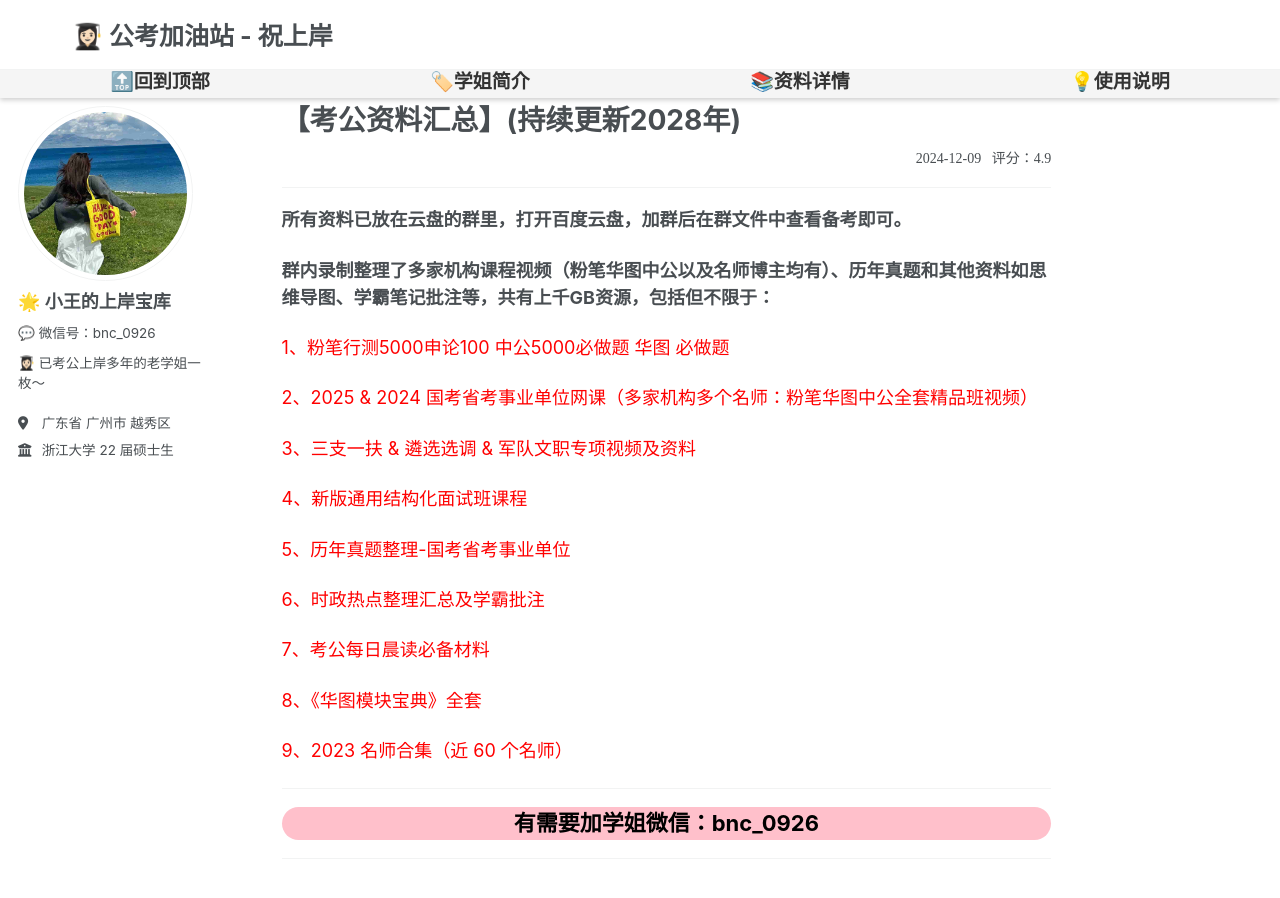
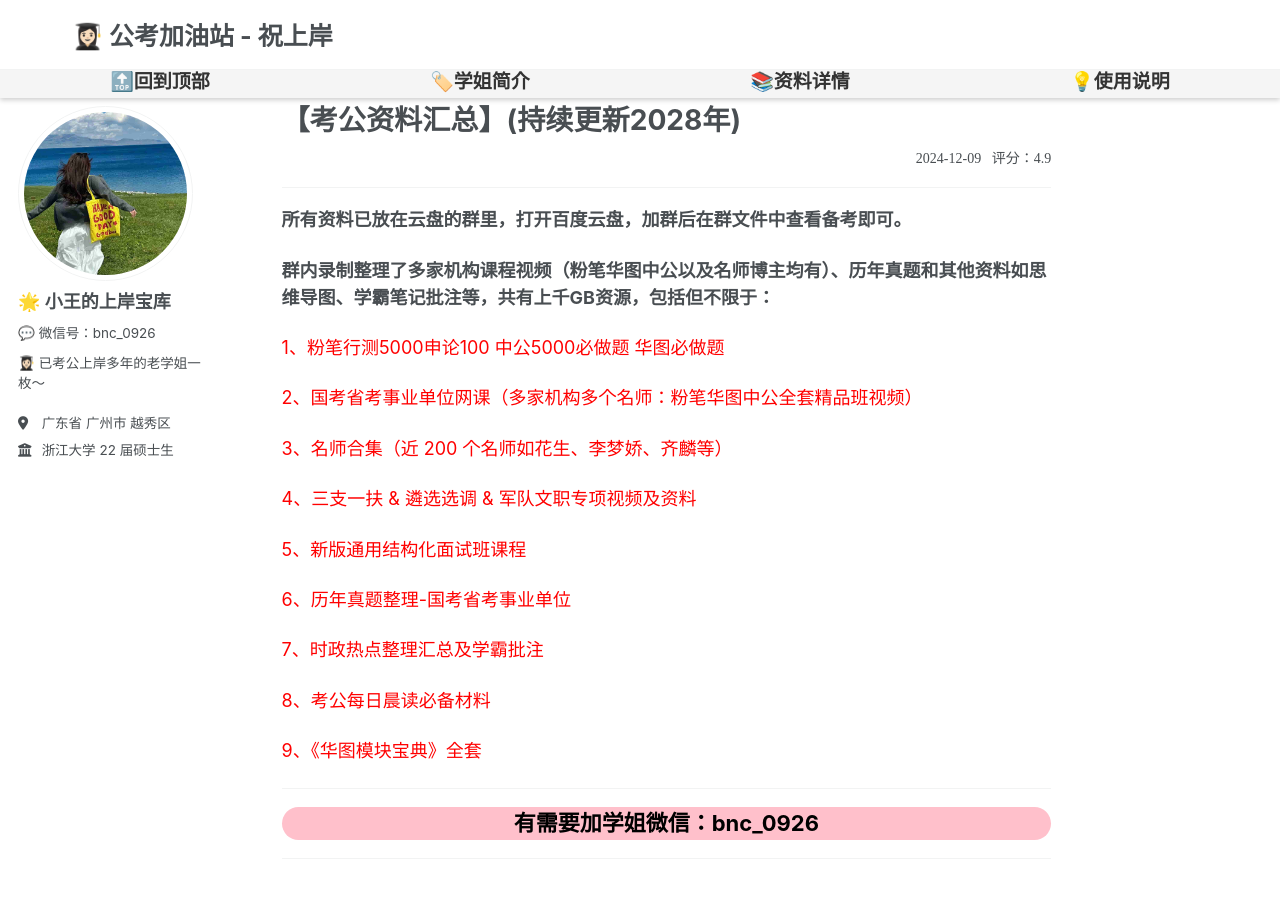
Before and after one commit to KnowledgeStoreVIP/GkStoreVIP.github.io, a Jekyll site: the page built from _pages/about.md, in a window 1280 px wide and 900 px high. Built offline with Jekyll 4.4.1, drawn with Linux system fonts in a browser that asks for light colours; comment, search, counter and statistics services are not loaded.

Commit message:
Update about.md

```diff
--- a/_pages/about.md
+++ b/_pages/about.md
@@ -87,23 +87,25 @@ redirect_from:
 
 <b>群内录制整理了多家机构课程视频（粉笔华图中公以及名师博主均有）、历年真题和其他资料如思维导图、学霸笔记批注等，共有上千GB资源，包括但不限于：</b>
 
-<span style="color: red;">1、粉笔行测5000申论100 中公5000必做题 华图 必做题</span>
+<span style="color: red;">1、粉笔行测5000申论100 中公5000必做题 华图必做题</span>
 
-<span style="color: red;">2、2025 & 2024 国考省考事业单位网课（多家机构多个名师：粉笔华图中公全套精品班视频）</span>
+<span style="color: red;">2、国考省考事业单位网课（多家机构多个名师：粉笔华图中公全套精品班视频）</span>
 
-<span style="color: red;">3、三支一扶 & 遴选选调 & 军队文职专项视频及资料</span>
+<span style="color: red;">3、名师合集（近 200 个名师如花生、李梦娇、齐麟等）</span>
 
-<span style="color: red;">4、新版通用结构化面试班课程</span>
+<span style="color: red;">4、三支一扶 & 遴选选调 & 军队文职专项视频及资料</span>
 
-<span style="color: red;">5、历年真题整理-国考省考事业单位</span>
+<span style="color: red;">5、新版通用结构化面试班课程</span>
 
-<span style="color: red;">6、时政热点整理汇总及学霸批注</span>
+<span style="color: red;">6、历年真题整理-国考省考事业单位</span>
 
-<span style="color: red;">7、考公每日晨读必备材料</span>
+<span style="color: red;">7、时政热点整理汇总及学霸批注</span>
 
-<span style="color: red;">8、《华图模块宝典》全套</span>
+<span style="color: red;">8、考公每日晨读必备材料</span>
 
-<span style="color: red;">9、2023 名师合集（近 60 个名师）</span>
+<span style="color: red;">9、《华图模块宝典》全套</span>
+
+
 
 ------
 
```
